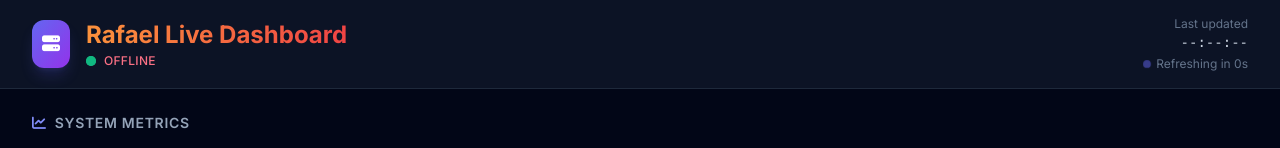
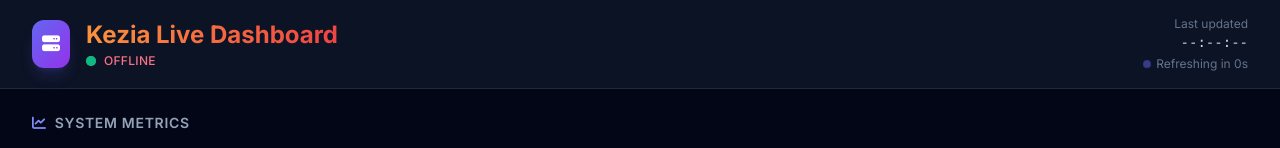
Before and after one commit to RafaelRicardo2705/server-monitoring-dashboard, a website: page public/index.html in a window 1280 px wide. Shown: the top 148 px of the page. Drawn offline with nearby package versions, Linux system fonts and the light colour scheme; no server answers.

Commit message:
Update index.html

```diff
--- a/public/index.html
+++ b/public/index.html
@@ -48,7 +48,7 @@
           </div>
           <div>
             <h1 class="text-xl sm:text-2xl font-bold bg-gradient-to-r from-orange-400 to-red-500 bg-clip-text text-transparent">
-              Rafael Live Dashboard
+              Kezia Live Dashboard
             </h1>
             <div class="flex items-center gap-2 mt-0.5">
               <span id="status-dot" class="relative flex h-2.5 w-2.5">
```
